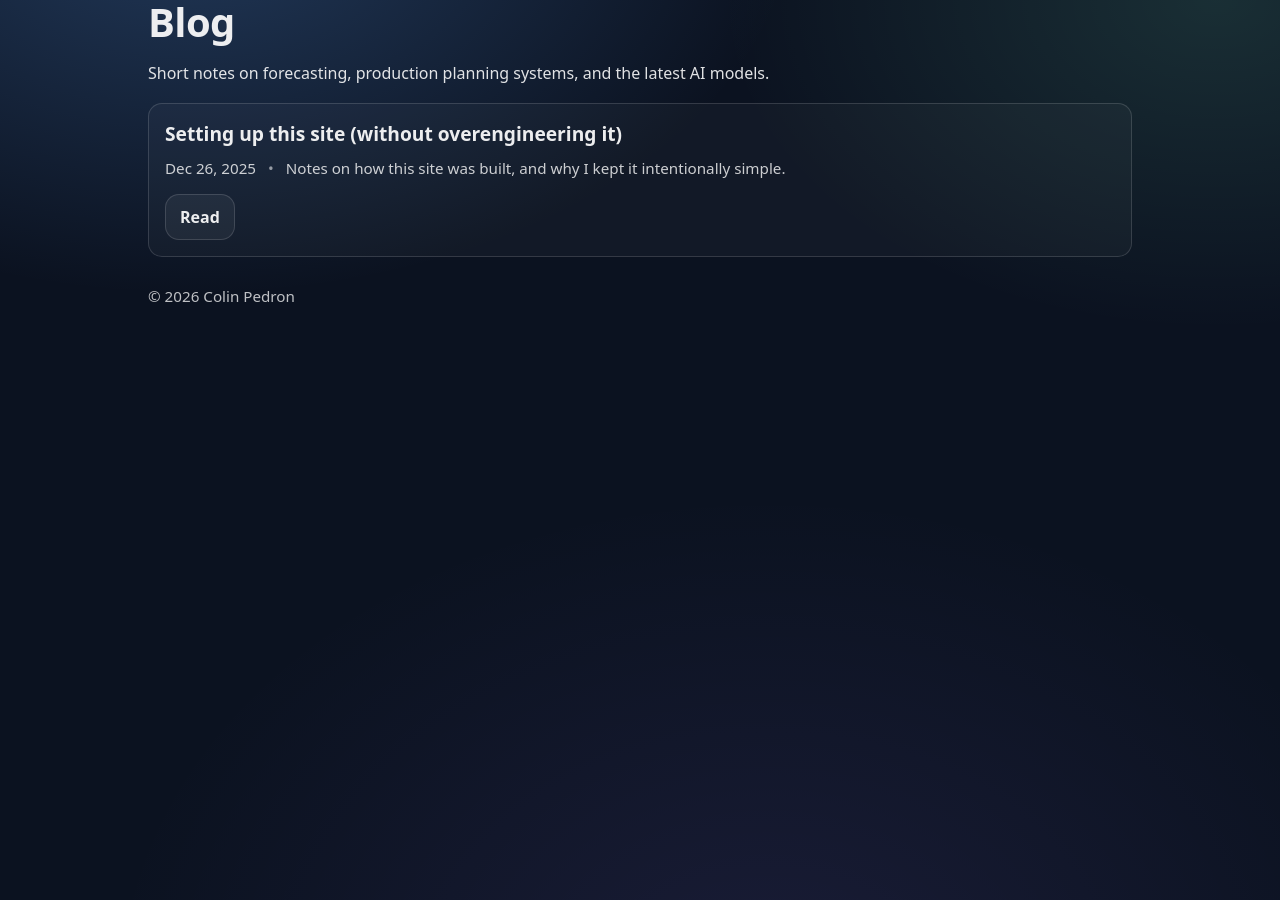
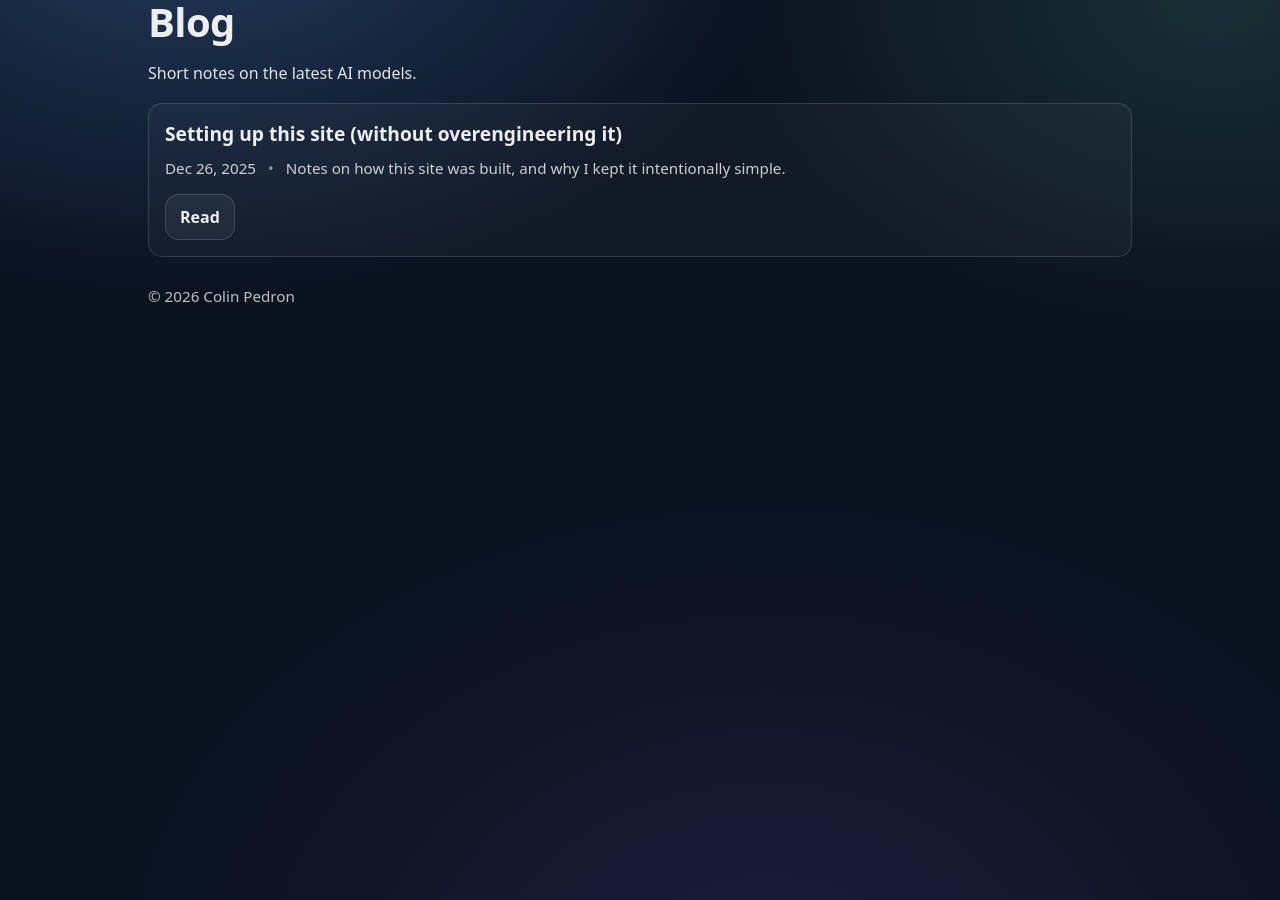
Before and after one commit to cpedron50-novaspear/colinpedron-site, a Jekyll site: the page built from blog/index.html, in a window 1280 px wide. Built offline with Jekyll 4.4.1, drawn with Linux system fonts in a browser that asks for light colours; some of the changed lines change nothing that is shown.

Commit message:
Update blog description.html

```diff
--- a/blog/index.html
+++ b/blog/index.html
@@ -1,12 +1,11 @@
 ---
 layout: default
-title: Blog
-description: Short notes on forecasting, planning, and building models that teams actually use. Will also comment on the latest AI models as the tech continues to develop. Not sponsored or paid for by any AI company.
+title: Colin's AI Blog
 h1: Blog
 ---
 
 <section class="blog-intro">
-  <p>Short notes on forecasting, production planning systems, and the latest AI models.</p>
+  <p>Short notes on the latest AI models.</p>
 </section>
 
 <section class="post-list">
```
